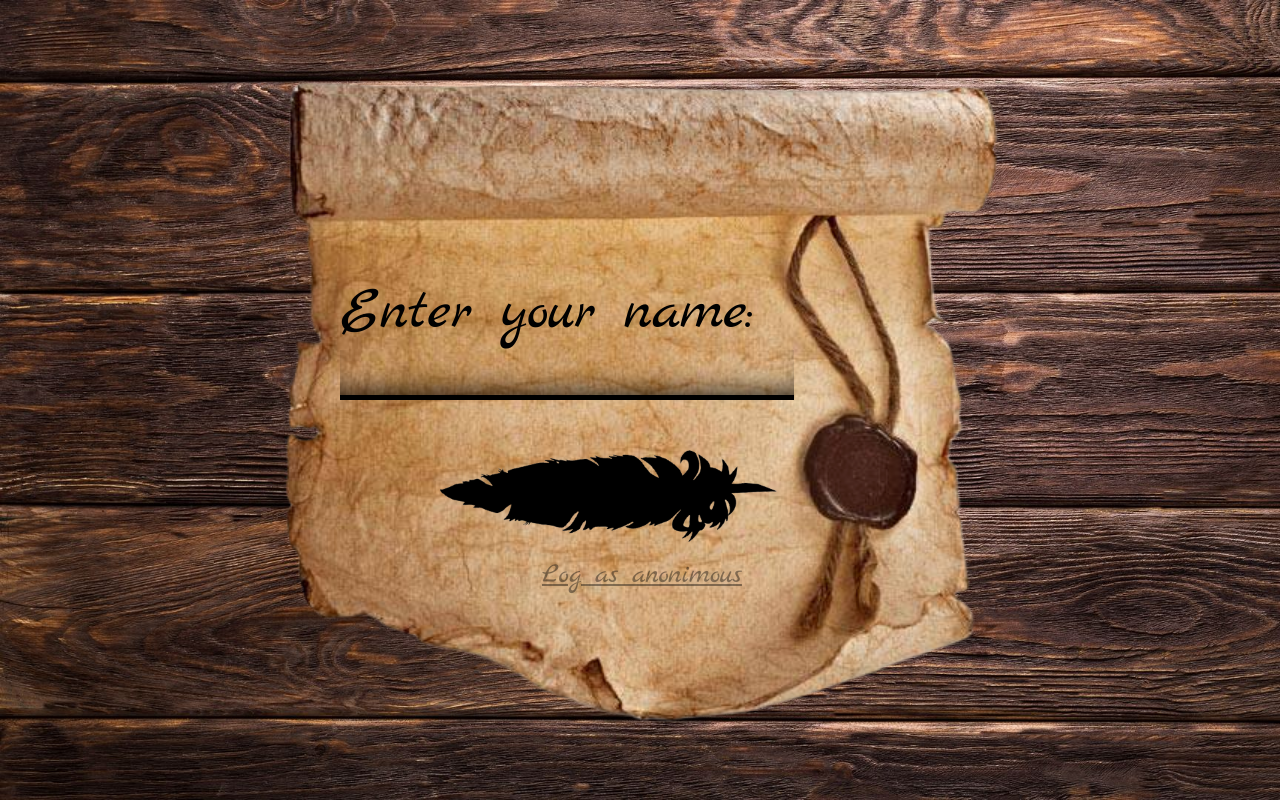
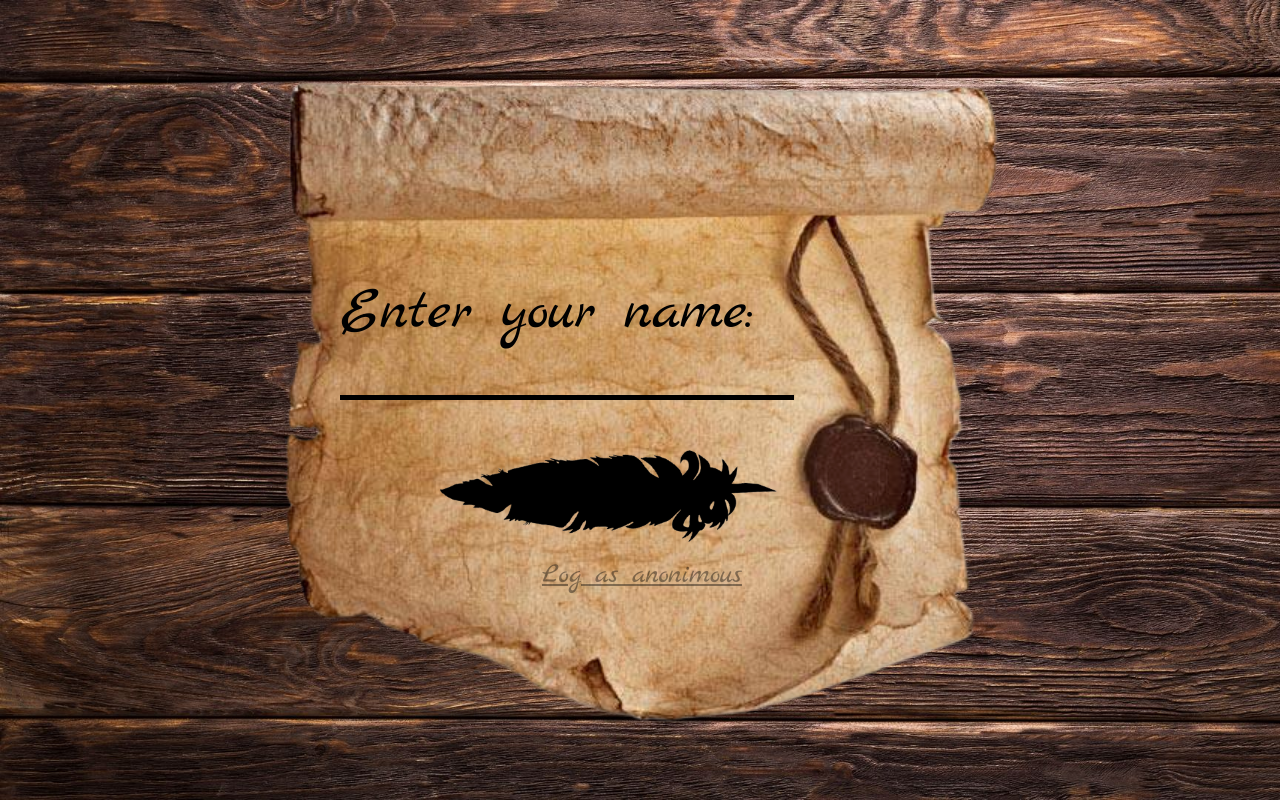
Before and after one commit to Kvorlik/Revelio-chat, a React (Create React App) app: page / in a window 1280 px wide. Built offline with nearby package versions, Linux system fonts and the light colour scheme.

Commit message:
Changed shadow color / removed input inner shadow

```diff
--- a/src/components/login-scroll/LoginScroll.css
+++ b/src/components/login-scroll/LoginScroll.css
@@ -25,10 +25,6 @@
   padding-bottom: 6px;
   font-size: 30px;
   transition: 1s;
-}
-
-.login-scroll__form input:focus {
-  box-shadow: inset 0px -20px 28px -16px rgba(0,0,0,0.81);
 }
 
 .login-scroll__form input:focus,
@@ -61,9 +57,9 @@
 
 .login-scroll__form button:hover {
   text-shadow:
-  0px 0px 15px rgba(255, 17, 0, 1),
-  0px 0px 15px rgba(255, 17, 0, 1),
-  0px 0px 15px rgba(255, 17, 0, 1);
+  0px 0px 15px #ffffff,
+  0px 0px 15px #ffffff,
+  0px 0px 15px #ffffff;
 }
 
 .form__anon-login {
```
